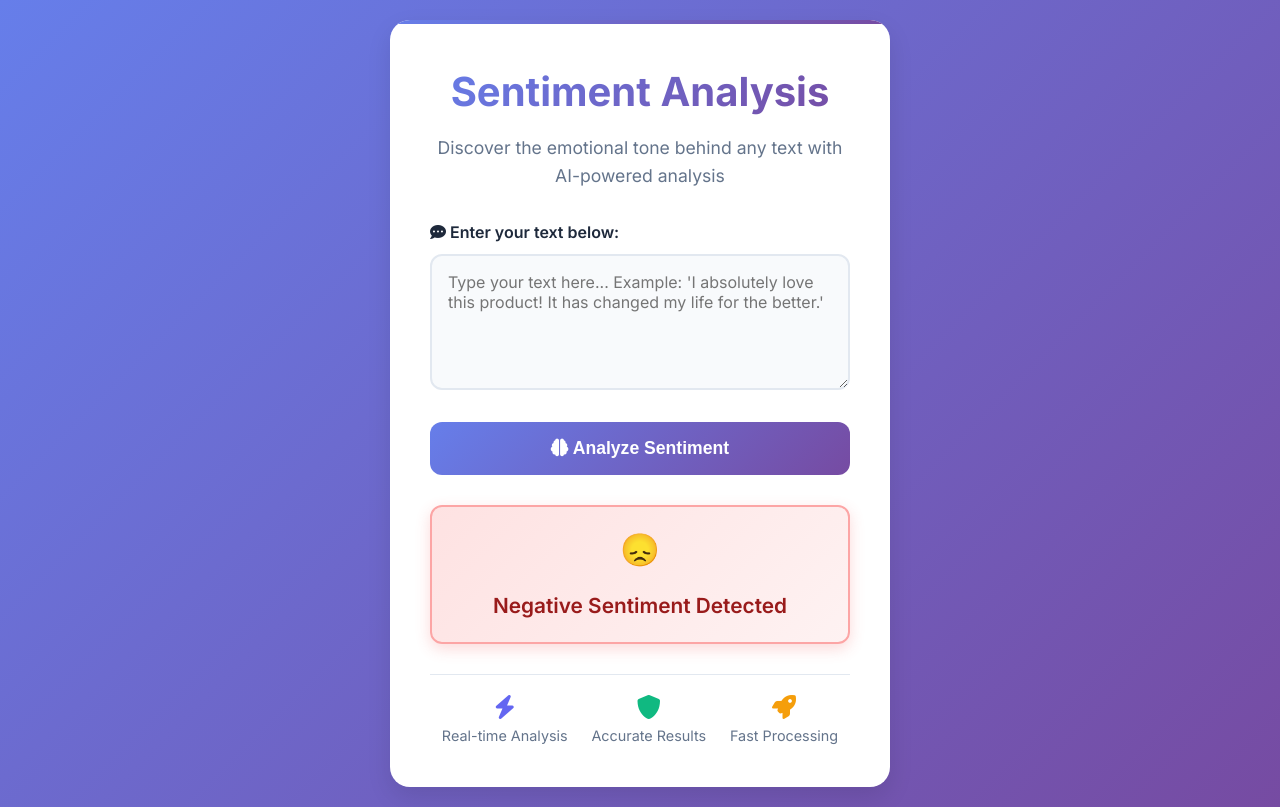
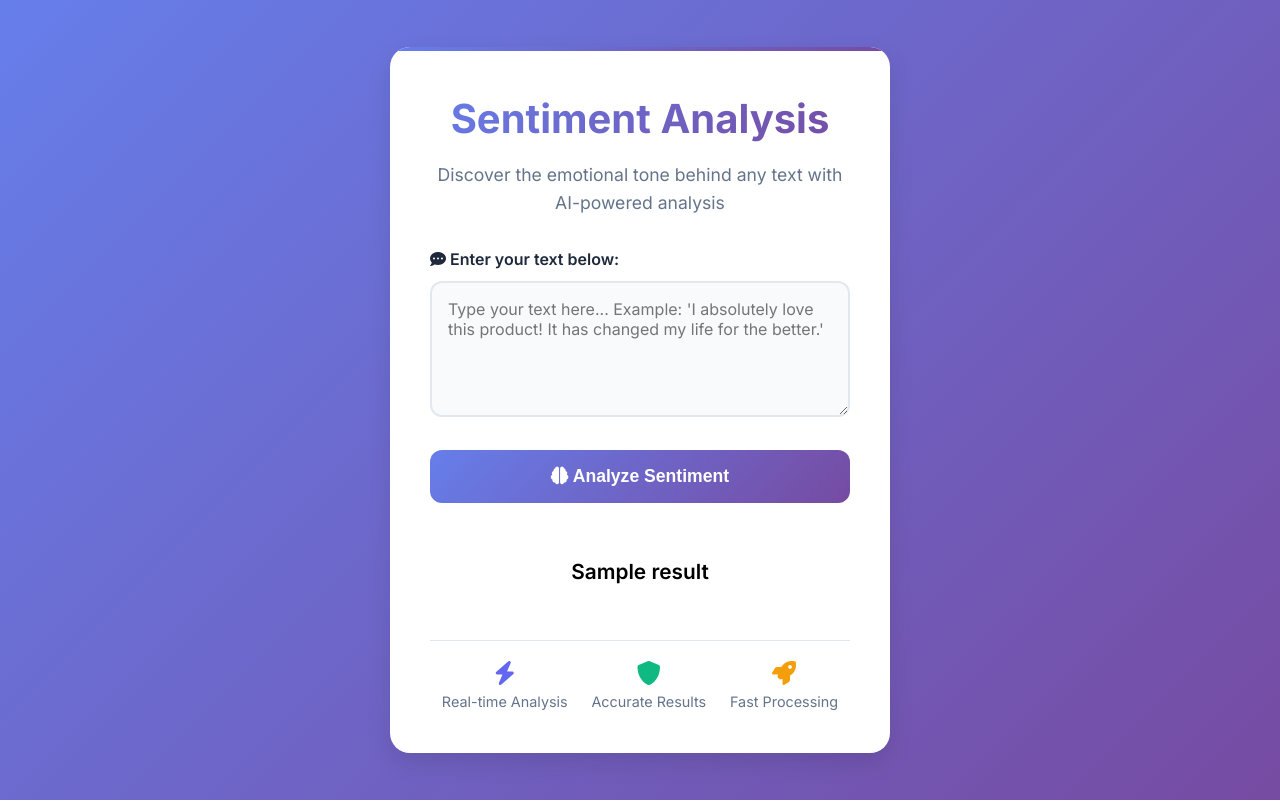
Before and after one commit to ayusprasad/capstone-project, a Flask app: template flask_app/templates/index.html in a window 1280 px wide. Run offline with Flask 3, Linux system fonts and the light colour scheme; the template is opened without the code that fills it: most values are stand-ins (such as "Sample title", 1, 10 or a date in 2020); parts of the project's set-up code (start-up, migrations or seed data) failed here and were passed over.

Commit message:
fix: render service errors without labeling them as negative sentiment

```diff
--- a/flask_app/templates/index.html
+++ b/flask_app/templates/index.html
@@ -40,20 +40,16 @@
 
         {% if result is not none %}
             <div class="result-container">
-                <div class="result {% if result == 1 %}positive{% else %}negative{% endif %}">
-                    <span class="emoji floating">
-                        {% if result == 1 %}
-                            😊
-                        {% else %}
-                            😞
-                        {% endif %}
-                    </span>
-                    {% if result == 1 %}
-                        Positive Sentiment Detected!
-                    {% else %}
-                        Negative Sentiment Detected
-                    {% endif %}
-                </div>
+                {% if result in [0, 1] %}
+                    <div class="result {% if result == 1 %}positive{% else %}negative{% endif %}">
+                        <span class="emoji floating">
+                            {% if result == 1 %}😊{% else %}😞{% endif %}
+                        </span>
+                        {% if result == 1 %}Positive Sentiment Detected!{% else %}Negative Sentiment Detected{% endif %}
+                    </div>
+                {% else %}
+                    <div class="result unavailable" role="alert">{{ result }}</div>
+                {% endif %}
             </div>
         {% endif %}
 
```
